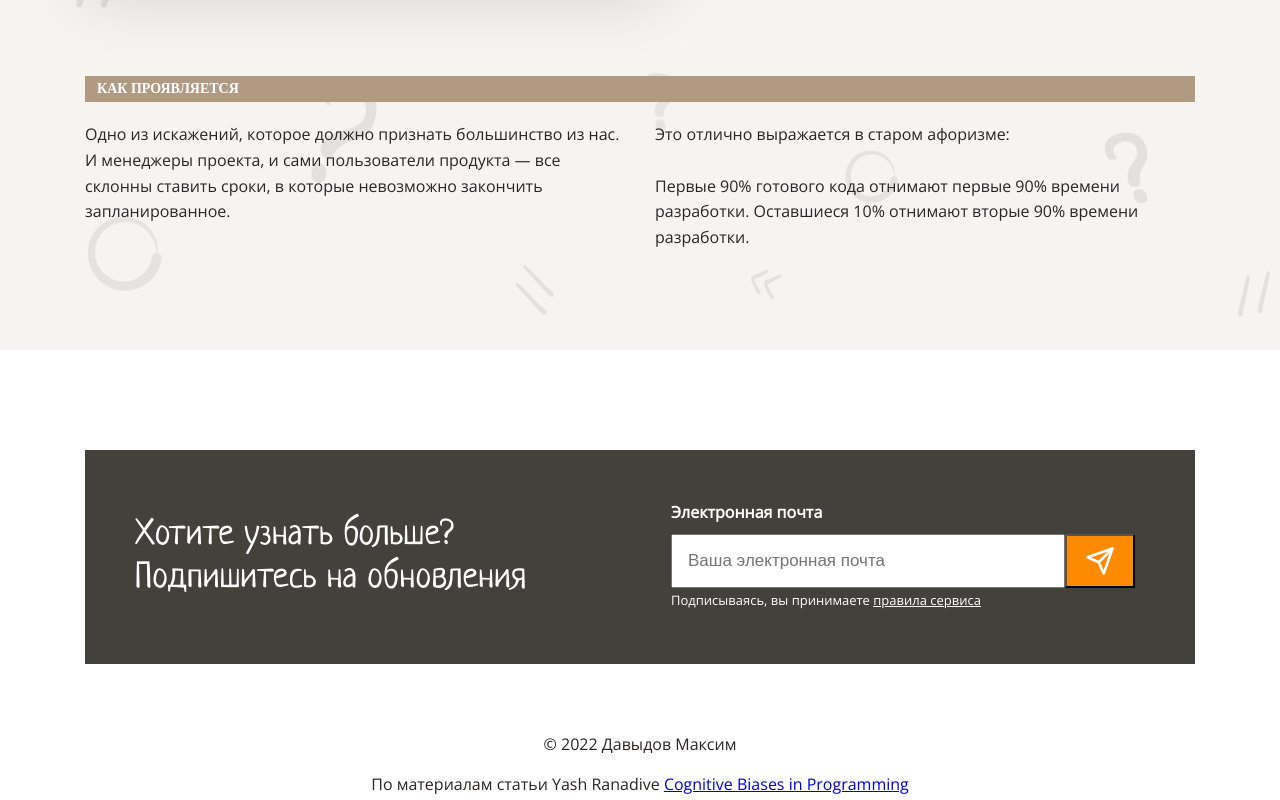
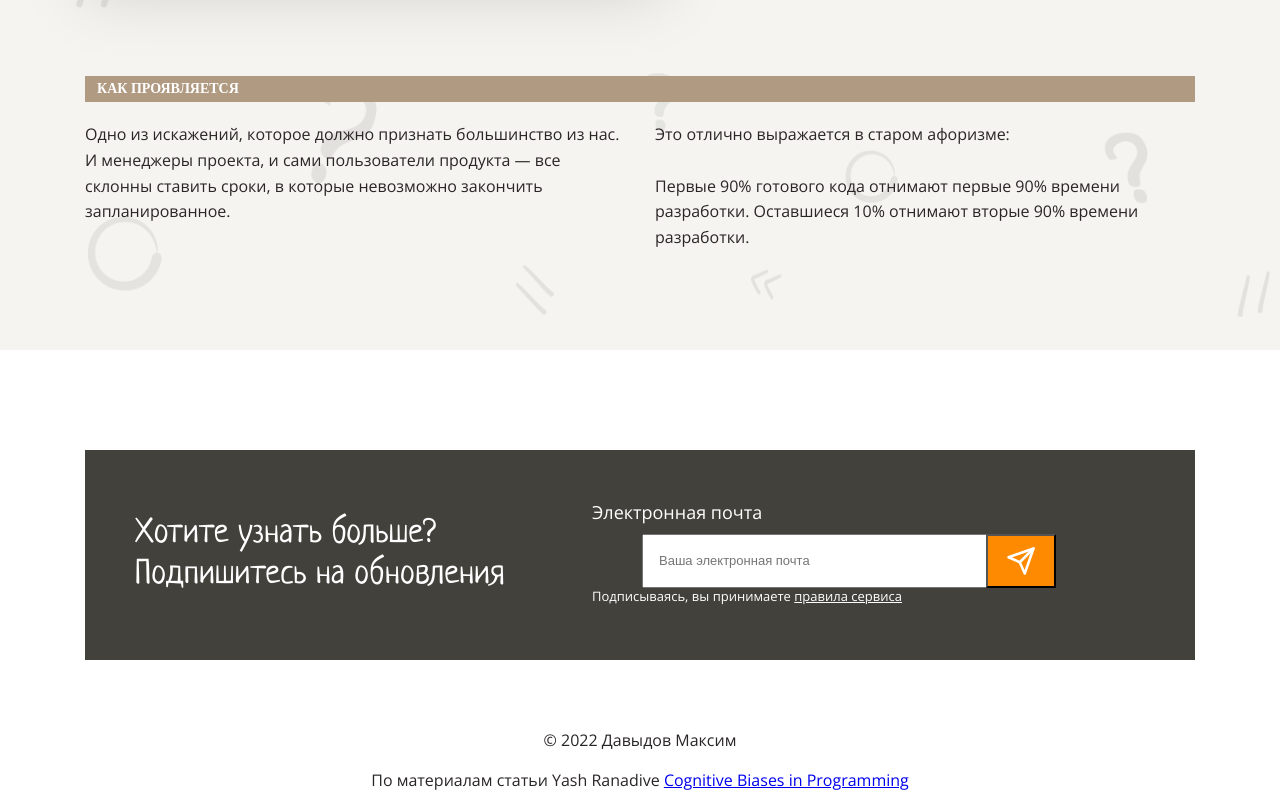
Before and after one commit to dovlin-m/layout-designer-project-lvl1, a website: page src/index.html in a window 1280 px wide. Shown: the part 6854-7654 px from the top of the page. Drawn offline with Linux system fonts and the light colour scheme.

Commit message:
changes footer

```diff
--- a/src/index.html
+++ b/src/index.html
@@ -187,7 +187,7 @@
           </p>
         </div>
 
-        <img class="right-img half-block" src="../media/Picture/3.png" alt="Гиперболическое обесценивание">
+        <img class="right-img half-block" src="../media/Picture/4.png" alt="Гиперболическое обесценивание">
 
         <div class="section-line margin-top-167 background-white">
           <h3 class="h3-section color-brown">Как проявляется</h3>
@@ -202,7 +202,7 @@
     </main>
     <main id="errors-in-planning" class="background background-light">
       <div class="container">
-        <img class="section-img half-block margin-right-30" src="../media/Picture/4.png" alt="Ошибка планирования">
+        <img class="section-img half-block margin-right-30" src="../media/Picture/5.png" alt="Ошибка планирования">
         <div class="half-block margin-left-608">
           <p class="h4 color-translucentDark">Когнитивные искажения</p>
           <h2>Ошибка планирования</h2>
--- a/src/styles/style.css
+++ b/src/styles/style.css
@@ -440,7 +440,9 @@ body {
   margin-top: auto;
   margin-bottom: auto;
 
-  font-size: 36px;
+  font-weight: n;
+
+  font-size: 34px;
 }
 
 .mail-block {
@@ -448,12 +450,20 @@ body {
   right: 80px;
 }
 
+form {
+
+  width: 423px;
+  height: 50px;
+  margin-left: 50px;
+}
+
 .mail-input-field {
   width: 360px;
   height: 20px;
   padding: 15px;
 
-  font-size: 17px;
+  font-size: 13px;
+  margin-right: 50px;
 }
 
 .footer-button {
@@ -480,7 +490,8 @@ body {
 
 .footer-email-title {
   margin-bottom: 8px;
-  font-weight: 700;
+  font-weight: normal;
+  font-size: 18px;
 }
 
 .footer-text {
@@ -489,6 +500,7 @@ body {
   line-height: 2.5em;
   text-align: center;
 }
+
 
 .padding-top-0 {
 
```
